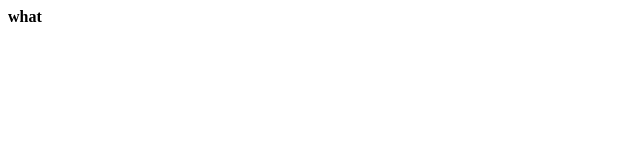
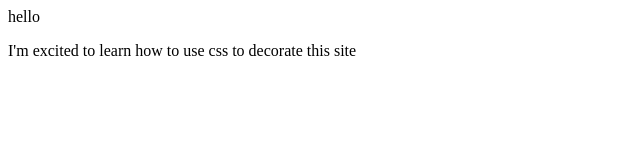
Before and after one commit to KefineKefine/website, a plain HTML site: page index.html in a window 1280 px wide. Shown: the whole page, without its empty margins (0-640 px from the left). Drawn offline with Linux system fonts and the light colour scheme.

Commit message:
Update index.html

```diff
--- a/index.html
+++ b/index.html
@@ -1,5 +1,8 @@
 <html>
-  <b>
-    what
-  </b>
+  <h>
+    hello
+  </h>
+  <p>
+    I'm excited to learn how to use css to decorate this site
+  </p>
 </html>
```
